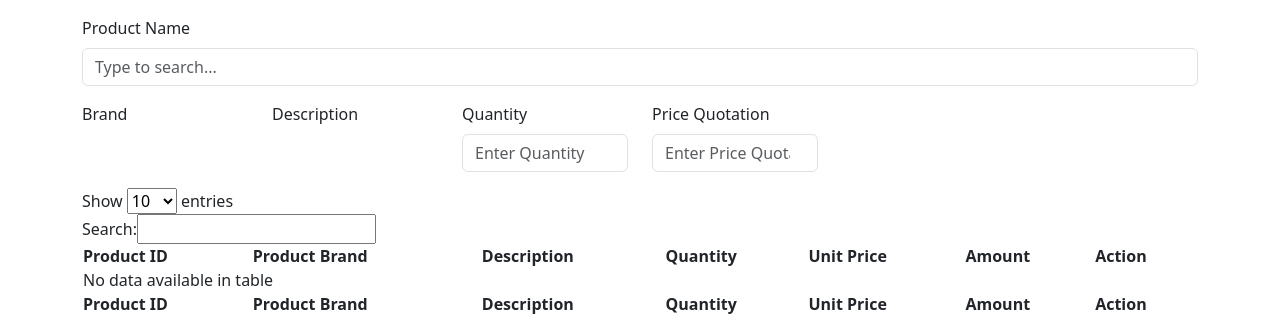
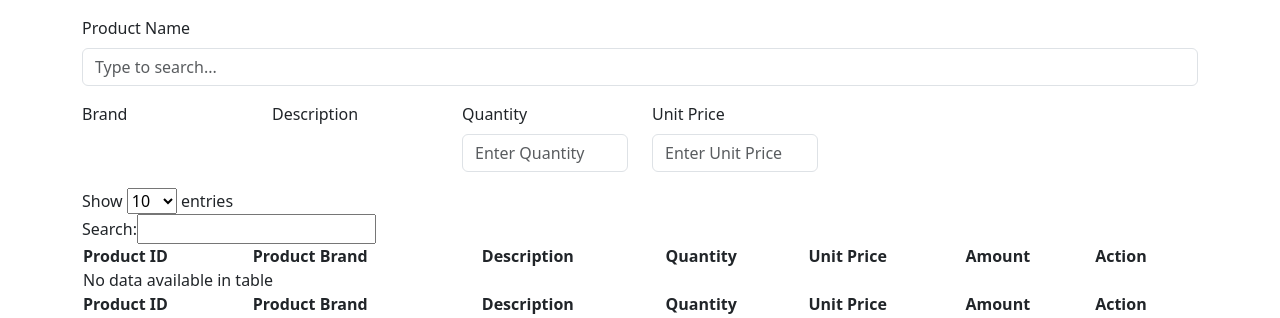
Before and after one commit to topecnz/Cebu-AMFM-EIS, a Django app: template inventory/templates/main/create_po.html in a window 1280 px wide. Shown: the part 410-728 px from the top of the page. Run offline with Django 4.2, Linux system fonts and the light colour scheme; the template is opened without the code that fills it, so the values that code supplies are empty; some libraries are stand-ins or nearby versions.

Commit message:
unitprice_label

```diff
--- a/inventory/templates/main/create_po.html
+++ b/inventory/templates/main/create_po.html
@@ -112,8 +112,8 @@
             </div>
         </div>
         <div class="col-2">
-            <label class="form-label">Price Quotation</label>
-            <input id="prod-price" type="number" class=" form-control" placeholder="Enter Price Quotation" max="0">
+            <label class="form-label">Unit Price</label>
+            <input id="prod-price" type="number" class=" form-control" placeholder="Enter Unit Price" max="0">
             <div id="prMsg">
             </div>
         </div>
```
